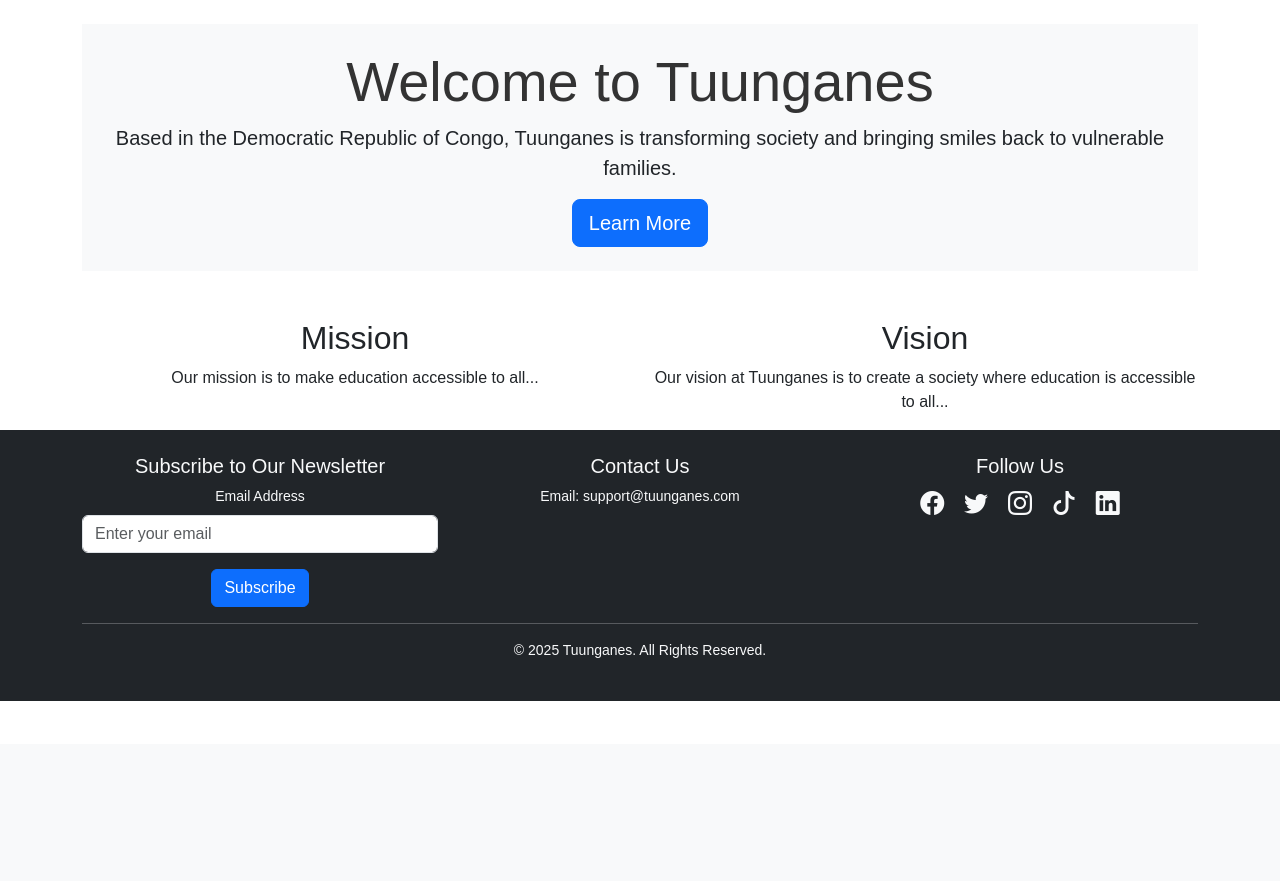
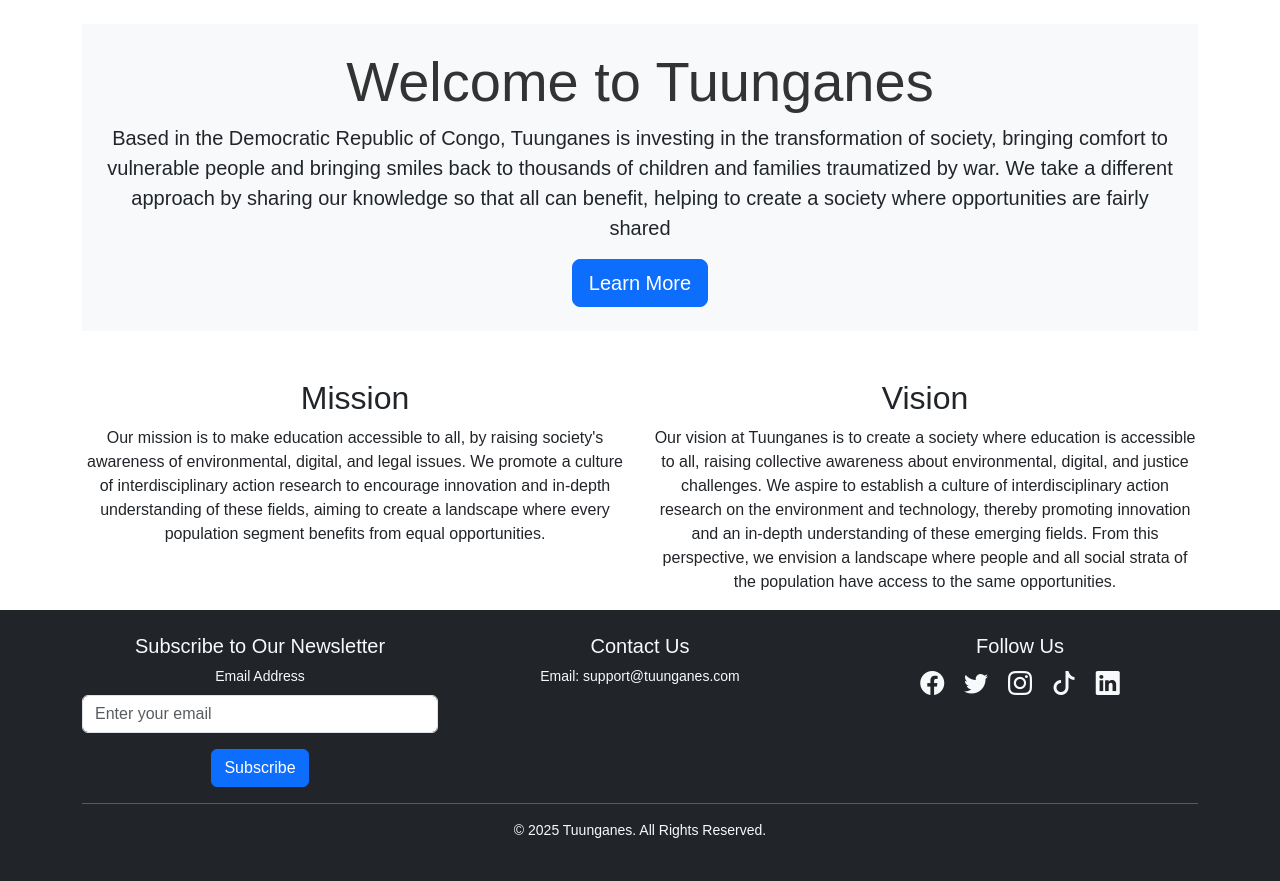
Before and after one commit to MarcelBag/tuunganes, a Flask app: page / in a window 1280 px wide. Shown: the part 56-937 px from the top of the page. Before the commit the page ends 757 px from the top, so only its background shows below. Run offline with Flask 3, Linux system fonts and the light colour scheme.

Commit message:
updating home page

```diff
--- a/backend/templates/index.html
+++ b/backend/templates/index.html
@@ -39,7 +39,8 @@
     <div class="container mt-4">
         <div class="jumbotron bg-light p-4">
             <h1 class="display-4">Welcome to Tuunganes</h1>
-            <p class="lead">Based in the Democratic Republic of Congo, Tuunganes is transforming society and bringing smiles back to vulnerable families.</p>
+            <p class="lead">Based in the Democratic Republic of Congo, Tuunganes is investing in the transformation of society, bringing comfort to vulnerable people and bringing smiles back to thousands of children and families traumatized by war.
+                We take a different approach by sharing our knowledge so that all can benefit, helping to create a society where opportunities are fairly shared</p>
             <a class="btn btn-primary btn-lg" href="/actions" role="button">Learn More</a>
         </div>
     </div>
@@ -47,11 +48,15 @@
         <div class="row">
             <div class="col-md-6">
                 <h2>Mission</h2>
-                <p>Our mission is to make education accessible to all...</p>
+                <p>Our mission is to make education accessible to all, by raising society's awareness of environmental, digital, and legal issues.
+                    We promote a culture of interdisciplinary action research to encourage innovation and in-depth understanding of these fields, aiming to create a landscape where every population segment benefits from equal opportunities.</p>
             </div>
             <div class="col-md-6">
                 <h2>Vision</h2>
-                <p>Our vision at Tuunganes is to create a society where education is accessible to all...</p>
+                <p>
+                    Our vision at Tuunganes is to create a society where education is accessible to all, raising collective awareness about environmental, digital, and justice challenges.
+                    We aspire to establish a culture of interdisciplinary action research on the environment and technology, thereby promoting innovation and an in-depth understanding of these emerging fields.
+                    From this perspective, we envision a landscape where people and all social strata of the population have access to the same opportunities.</p>
             </div>
         </div>
     </div>
--- a/subscribers.txt
+++ /dev/null
@@ -1 +0,0 @@
-marcelbag44@gmail.com
```
